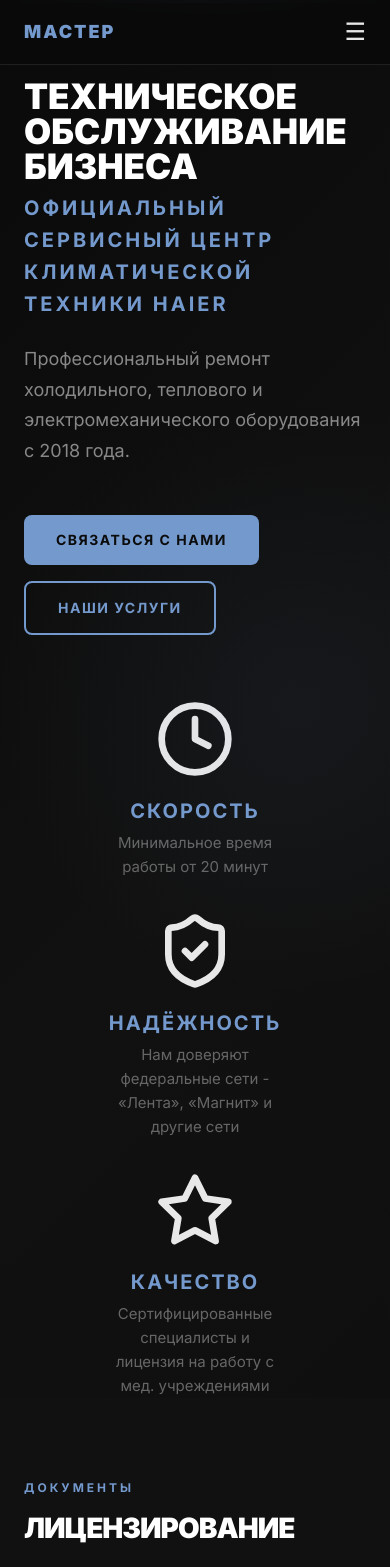
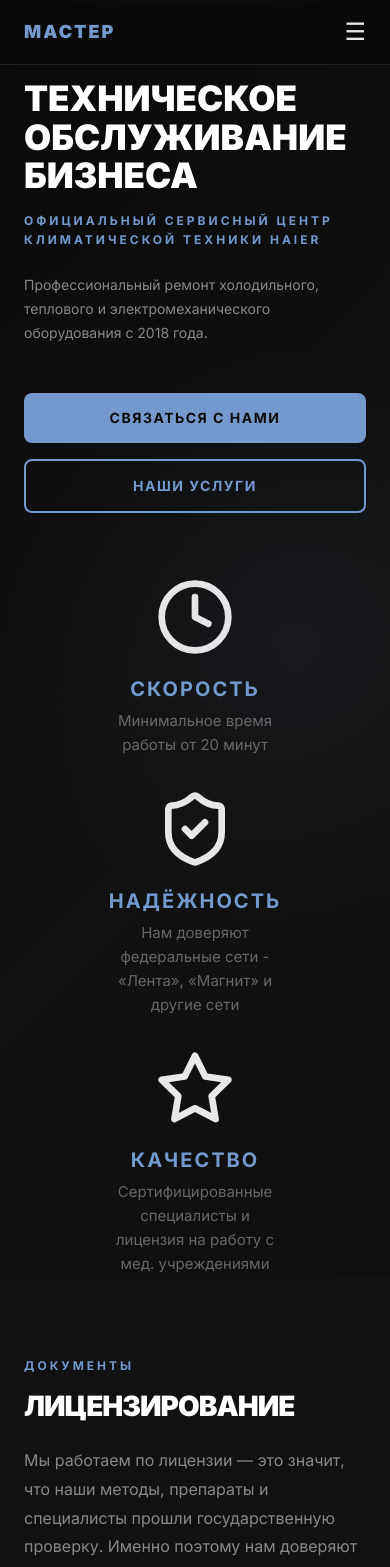
Before and after one commit to DaSnowLeopard/MASTER_web, a Next.js app: page / in a window 390 px wide. Shown: the top 1567 px of the page. Built offline with nearby package versions, Linux system fonts and the light colour scheme.

Commit message:
mobile fix

```diff
--- a/components/Hero.js
+++ b/components/Hero.js
@@ -37,39 +37,30 @@ export default function Hero() {
         <div style={{ maxWidth: '800px', width: '100%', overflowX: 'hidden' }}>
 
           <h1 style={{
-            fontSize: 'clamp(28px, 9vw, 110px)',
+            fontSize: 'clamp(28px, 9vw, 56px)',
             fontWeight: 900,
-            lineHeight: 1,
-
+            lineHeight: 1.1,
             color: '#ffffff',
             marginBottom: '8px',
             marginTop: '15px',
           }}>
             ТЕХНИЧЕСКОЕ ОБСЛУЖИВАНИЕ БИЗНЕСА
           </h1>
-          {/*<h1 style={{
-            fontSize: 'clamp(40px, 20px)',
-            fontWeight: 500,
-            lineHeight: 1,
-            color: '#ffffff',
-            marginBottom: '32px',
-          }}>
-            И РЕМОНТ ОБОРУДОВАНИЯ
-          </h1> */}
 
           <h2 style={{
-            fontSize: '20px',
+            fontSize: 'clamp(12px, 2vw, 20px)',
             fontWeight: 700,
             letterSpacing: '3px',
             textTransform: 'uppercase',
             color: '#7499CD',
             marginBottom: '24px',
+            marginTop: '16px',
           }}>
             ОФИЦИАЛЬНЫЙ СЕРВИСНЫЙ ЦЕНТР КЛИМАТИЧЕСКОЙ ТЕХНИКИ HAIER
           </h2>
 
           <p style={{
-            fontSize: '18px',
+            fontSize: 'clamp(14px, 2vw, 18px)',
             color: '#888',
             marginBottom: '48px',
             lineHeight: '1.7',
@@ -78,7 +69,7 @@ export default function Hero() {
             Профессиональный ремонт холодильного, теплового и электромеханического оборудования с 2018 года.
           </p>
 
-          <div style={{ display: 'flex', gap: '16px', flexWrap: 'wrap' }}>
+          <div className="hero-buttons" style={{ display: 'flex', gap: '16px', flexWrap: 'wrap' }}>
             <a href="#contact" className="btn-primary">
               Связаться с нами
             </a>
@@ -88,7 +79,7 @@ export default function Hero() {
           </div>
 
           {/* Теги преимуществ */}
-          <div style={{
+          <div className="hero-icons" style={{
             display: 'flex',
             gap: '32px',
             marginTop: '64px',
```
